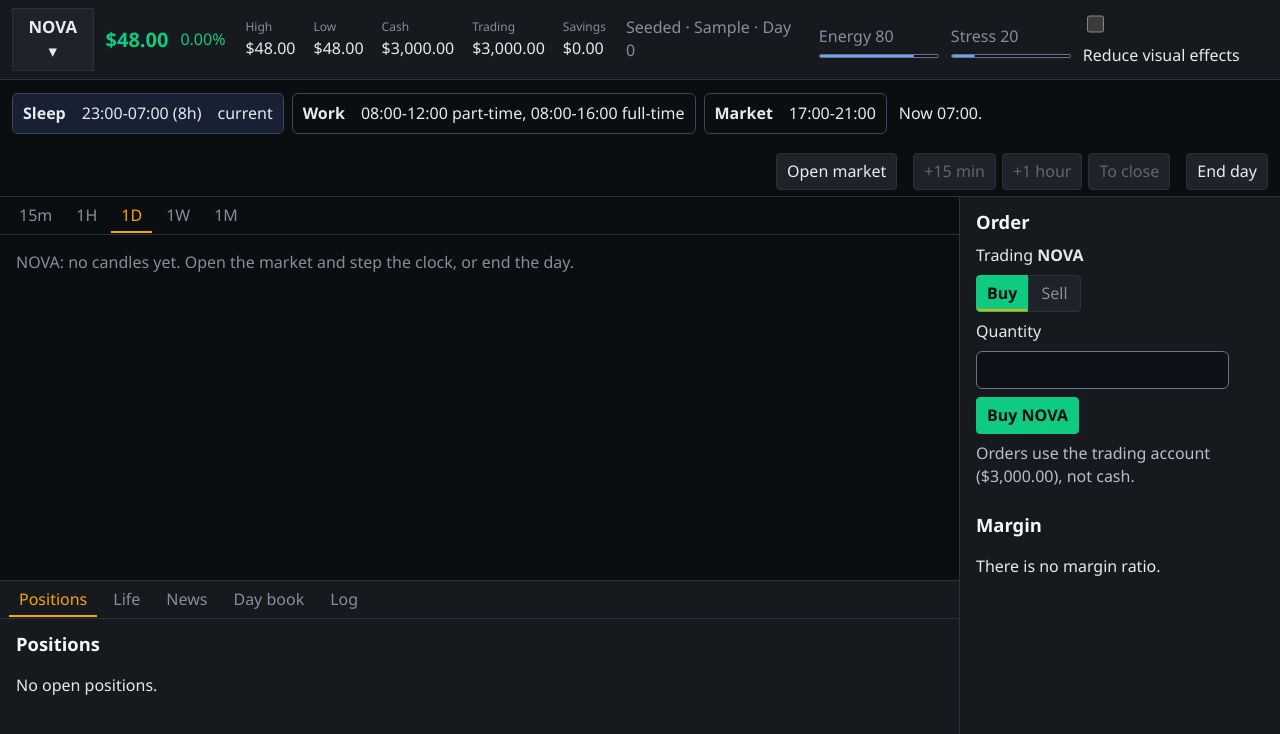
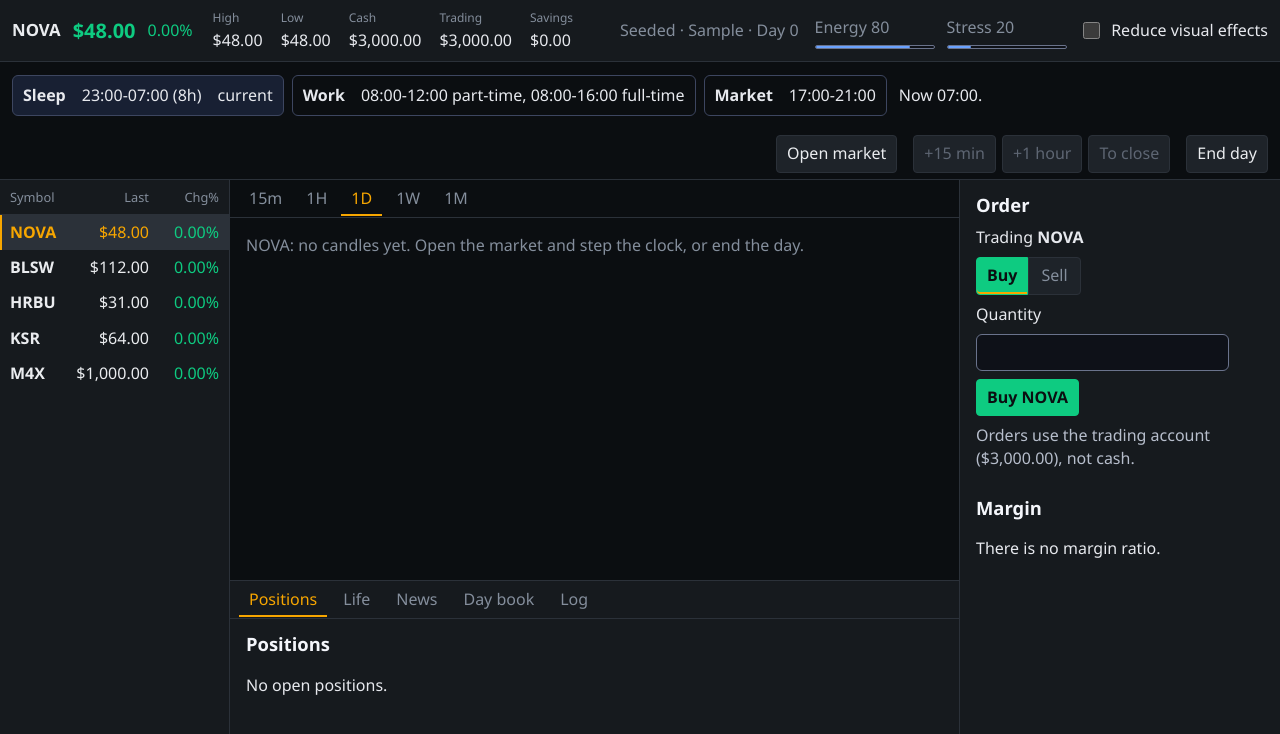
Before and after one commit to Elegalaxy/trading-sim, a React (Vite) app: page / in a window 1280 px wide. Both pictures are taken after typing "Sample" into the empty fields and a click on the button "Start". Shown: the top 734 px of the page. Built offline with nearby package versions, Linux system fonts and the light colour scheme.

Commit message:
Stage 30: dock the market list as a watchlist column
Co-Authored-By: Claude Sonnet 5.5 <noreply@anthropic.com>

```diff
--- a/src/ui/Dashboard.tsx
+++ b/src/ui/Dashboard.tsx
@@ -90,7 +90,7 @@ export function Dashboard() {
     <main className="dashboard exchange">
       <header className="symbol-bar">
         <div className="symbol-id">
-          <MarketList asset={asset} game={run?.game ?? null} onSelect={onAsset} />
+          <strong className="symbol-name">{asset}</strong>
           {lastPrice === undefined ? (
             <strong className="last-price">—</strong>
           ) : (
@@ -137,6 +137,7 @@ export function Dashboard() {
       <BillBanner game={run?.game ?? null} />
 
       <div className="exchange-body">
+        <MarketList asset={asset} game={run?.game ?? null} onSelect={onAsset} />
         <div className="chart-column">
           <PriceChart asset={asset} points={points} />
           <section className="subpanel" aria-label="Subpanel">
--- a/src/ui/MarketList.tsx
+++ b/src/ui/MarketList.tsx
@@ -1,4 +1,3 @@
-import { useEffect, useState } from 'react'
 import { MARKET_DEFINITIONS } from '../content/index.ts'
 import { sessionPrice } from '../sim/session.ts'
 import type { GameState } from '../sim/types.ts'
@@ -11,39 +10,23 @@ type Props = {
 }
 
 /**
- * The symbol and a market list that stays open until it is toggled off.
- * Picking a row switches the chart at once, so one click changes the pair.
- * Prices are the quote at the clock. The change is against the session open.
+ * A docked watchlist beside the chart. Always visible, so one click on a row
+ * switches the pair. Prices are the quote at the clock. The change is against
+ * the session open.
  */
 export function MarketList({ asset, game, onSelect }: Props) {
-  const [open, setOpen] = useState(false)
-
-  useEffect(() => {
-    if (!open) return
-    function onKey(event: KeyboardEvent): void {
-      if (event.key === 'Escape') setOpen(false)
-    }
-    window.addEventListener('keydown', onKey)
-    return () => window.removeEventListener('keydown', onKey)
-  }, [open])
-
   return (
-    <div className="market-list">
-      <button
-        type="button"
-        className="market-toggle"
-        aria-expanded={open}
-        aria-controls="market-list-panel"
-        onClick={() => setOpen((value) => !value)}
-      >
-        <strong>{asset}</strong> <span aria-hidden="true">{open ? '▴' : '▾'}</span>
-      </button>
-      {open ? (
-        <ul id="market-list-panel" className="market-panel" aria-label="Markets">
+    <section className="market-list" aria-label="Markets">
+      <div className="market-head" aria-hidden="true">
+        <span>Symbol</span>
+        <span>Last</span>
+        <span>Chg%</span>
+      </div>
+      <ul className="market-panel">
         {MARKET_DEFINITIONS.assets.map((def) => {
           const price = game === null ? null : sessionPrice(game, def.id)
-            const open0 = game?.session.bars[def.id]?.[0]?.open ?? null
-            const pct = price === null || open0 === null || open0 <= 0 ? null : ((price - open0) / open0) * 100
+          const open = game?.session.bars[def.id]?.[0]?.open ?? null
+          const pct = price === null || open === null || open <= 0 ? null : ((price - open) / open) * 100
           return (
             <li key={def.id}>
               <button
@@ -62,7 +45,6 @@ export function MarketList({ asset, game, onSelect }: Props) {
           )
         })}
       </ul>
-      ) : null}
-    </div>
+    </section>
   )
 }
--- a/src/ui/styles.css
+++ b/src/ui/styles.css
@@ -640,7 +640,7 @@ ul {
 
 .exchange-body {
   display: grid;
-  grid-template-columns: minmax(0, 1fr) 320px;
+  grid-template-columns: 230px minmax(0, 1fr) 320px;
   flex: 1;
   min-height: 0;
 }
@@ -815,6 +815,11 @@ ul {
     grid-template-rows: 460px 280px;
     border-right: 0;
   }
+
+  .market-list {
+    border-right: 0;
+    border-bottom: 1px solid #2b3139;
+  }
 }
 
 .clock-actions {
@@ -824,35 +829,42 @@ ul {
 }
 
 .market-list {
-  position: relative;
+  min-height: 0;
+  overflow: auto;
+  background: #161a1e;
+  border-right: 1px solid #2b3139;
 }
 
-.exchange .market-toggle {
+.market-head {
+  display: grid;
+  grid-template-columns: 1fr auto auto;
+  gap: 10px;
+  padding: 8px 10px;
+  color: #848e9c;
+  font-size: 0.8rem;
+  border-bottom: 1px solid #2b3139;
+}
+
+.market-head span:last-child {
+  min-width: 60px;
+  text-align: right;
+}
+
+.symbol-name {
   font-size: 1.05rem;
-  background: #1e2329;
-  border: 1px solid #2b3139;
   color: #eaecef;
 }
 
 .market-panel {
-  position: absolute;
-  z-index: 20;
-  top: calc(100% + 6px);
-  left: 0;
-  min-width: 260px;
   margin: 0;
-  padding: 4px;
+  padding: 0;
   list-style: none;
-  background: #1e2329;
-  border: 1px solid #2b3139;
-  border-radius: 6px;
-  box-shadow: 0 8px 24px rgb(0 0 0 / 50%);
 }
 
 .exchange .market-row {
   display: grid;
   grid-template-columns: 1fr auto auto;
-  gap: 14px;
+  gap: 10px;
   width: 100%;
   text-align: left;
   background: transparent;
```
Also changed, not shown: 1 other file (tests, documents, lock files or other folders). Lines whose indentation alone changed are shown as unchanged.
